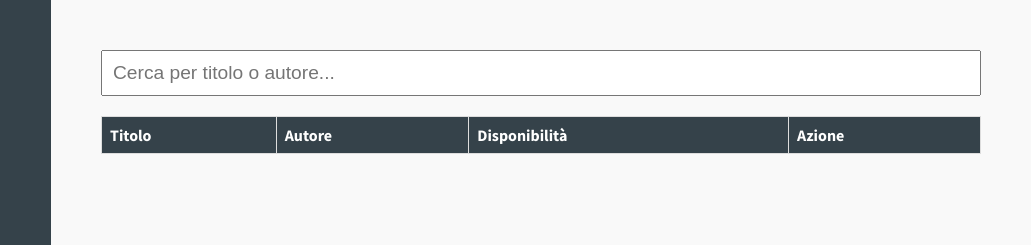
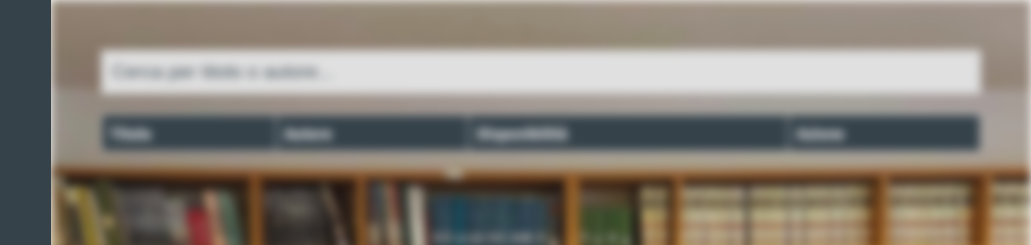
Before and after one commit to ICAltaValdiSole/libreria, a plain HTML site: page index.html in a window 1280 px wide. Shown: the top 245 px of the page, 249-1280 px from the left. Drawn offline with nearby package versions, Linux system fonts and the light colour scheme; no server answers.

Commit message:
Update index.html

```diff
--- a/index.html
+++ b/index.html
@@ -109,16 +109,20 @@
         text-decoration: none;
     }
 
-    .tm-main {
+   .tm-main {
         margin-left: 300px;
         padding: 50px;
-        background-color: #f9f9f9;
+        background-image: url('nonsfocato.jpg'); /* L'immagine che hai caricato */
+        background-size: cover;
+        background-position: center;
+        filter: blur(5px); /* Sfuoca leggermente l'immagine */
         min-height: 100vh;
     }
 
-    #libriTable {
+      #libriTable {
         width: 100%;
         border-collapse: collapse;
+        background-color: rgba(255, 255, 255, 0.9); /* Sfondo semi-trasparente per la tabella */
     }
 
     #libriTable th, #libriTable td {
@@ -135,6 +139,19 @@
     #libriTable .id-column {
         display: none;
     }
+         #searchInput {
+        width: 100%;
+        padding: 10px;
+        font-size: 1.2rem;
+        background-color: #e0e0e0; /* Sfondo grigio */
+        color: #333; /* Testo nero */
+        border: 1px solid #ccc;
+    }
+
+    #searchInput::placeholder {
+        color: #35424a; /* Colore del testo del placeholder */
+    }
+
 
     button {
   appearance: none;
```
